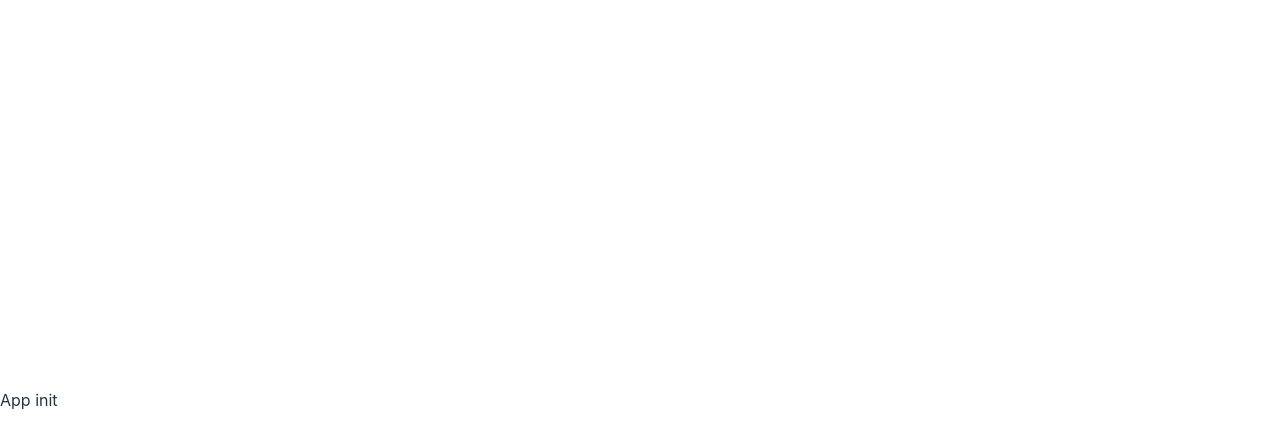
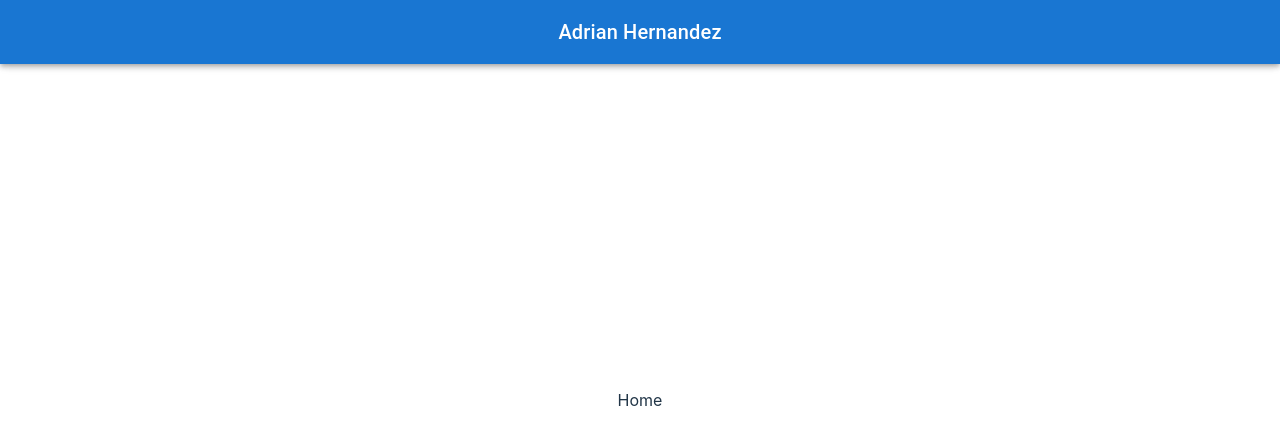
Before and after one commit to adrian1426/ReactTS-Empleados-Felices, a React (Vite) app: page / in a window 1280 px wide. Shown: the top 448 px of the page. Built offline with nearby package versions, Linux system fonts and the light colour scheme.

Commit message:
creando Navbar

```diff
--- a/src/App.tsx
+++ b/src/App.tsx
@@ -1,7 +1,12 @@
+import { Navbar } from './components';
+import { Home } from './pages';
+import './App.css';
+
 function App() {
   return (
     < >
-      App init
+      <Navbar />
+      <Home />
     </>
   )
 }
--- /dev/null
+++ b/src/components/Navbar/Navbar.tsx
@@ -0,0 +1,18 @@
+import { AppBar, Toolbar, Typography } from '@mui/material';
+import React from 'react';
+
+export interface NavbarInterface { }
+
+const Navbar: React.FC<NavbarInterface> = () => {
+	return (
+		<AppBar position="fixed">
+			<Toolbar>
+				<Typography variant="h6" component="div" sx={{ flexGrow: 1 }}>
+					Adrian Hernandez
+				</Typography>
+			</Toolbar>
+		</AppBar>
+	);
+};
+
+export default Navbar;
--- /dev/null
+++ b/src/components/Navbar/index.ts
@@ -0,0 +1 @@
+export { default as Navbar } from './Navbar';
--- /dev/null
+++ b/src/components/index.ts
@@ -0,0 +1 @@
+export * from './Navbar';
--- a/src/pages/index.ts
+++ b/src/pages/index.ts
@@ -0,0 +1 @@
+export * from './Home';
```
